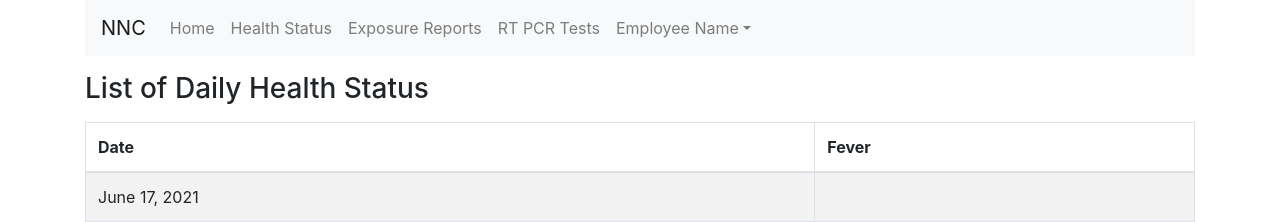
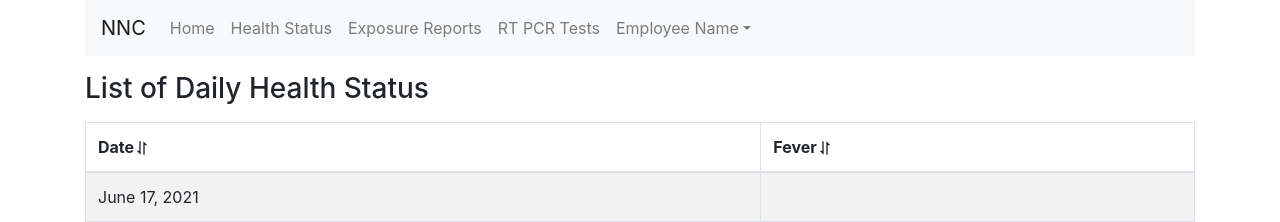
Before and after one commit to hannalalia/health-monitoring, a React (Create React App) app: page /Health in a window 1280 px wide. Shown: the top 222 px of the page. Built offline with nearby package versions, Linux system fonts and the light colour scheme.

Commit message:
add sorting for HealthStatus table

```diff
--- a/src/components/HealthStatus.js
+++ b/src/components/HealthStatus.js
@@ -1,6 +1,8 @@
 import React, {useMemo} from 'react';
 import {Table} from 'react-bootstrap';
-import {useTable} from 'react-table';
+import {useTable,useSortBy} from 'react-table';
+import { MdExpandMore,MdExpandLess } from "react-icons/md";
+import { BiSort } from "react-icons/bi";
 
 
 function HealthStatus() {
@@ -53,12 +55,12 @@ function HealthStatus() {
           },
           {
             Header: 'Fever',
-            accessor: 'fever',
+            accessor: 'fever'
           },
         ],
         []
       )
-    const tableInstance = useTable({ columns, data });
+    const tableInstance = useTable({ columns, data }, useSortBy);
     const {
         getTableProps,
         getTableBodyProps,
@@ -76,10 +78,11 @@ function HealthStatus() {
                 <tr {...headerGroup.getHeaderGroupProps()}>
                 {
                     headerGroup.headers.map(column => (
-                    <th {...column.getHeaderProps()}>
-                        {
-                        column.render('Header')
-                        }
+                    <th {...column.getHeaderProps(column.getSortByToggleProps())}>
+                        {column.render('Header')}
+                        <span>
+                            {column.isSorted ? (column.isSortedDesc ? (<MdExpandMore/>): (<MdExpandLess/>)):(<BiSort/>) }
+                        </span>
                     </th>
                     ))
                 }
```
